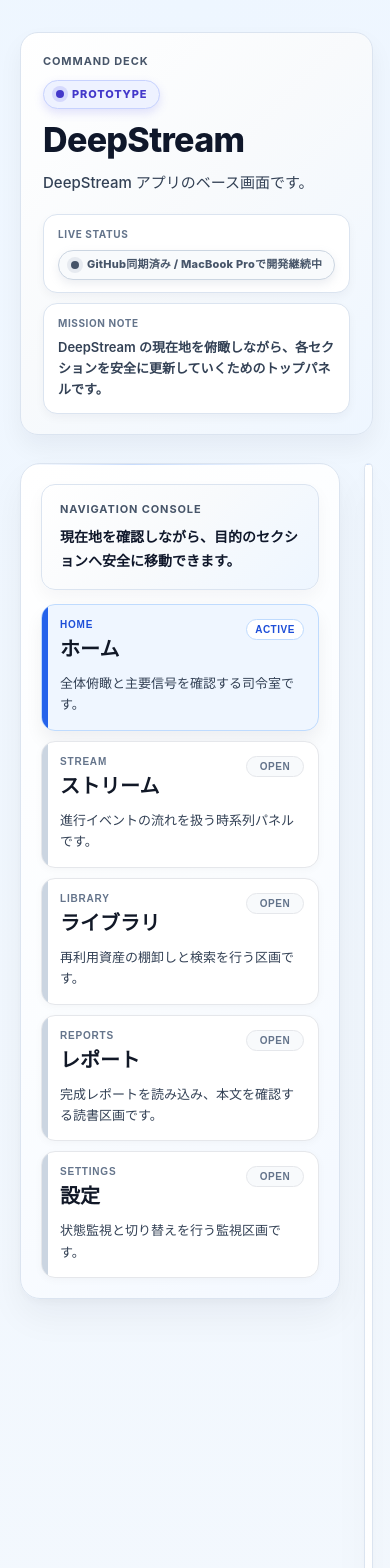
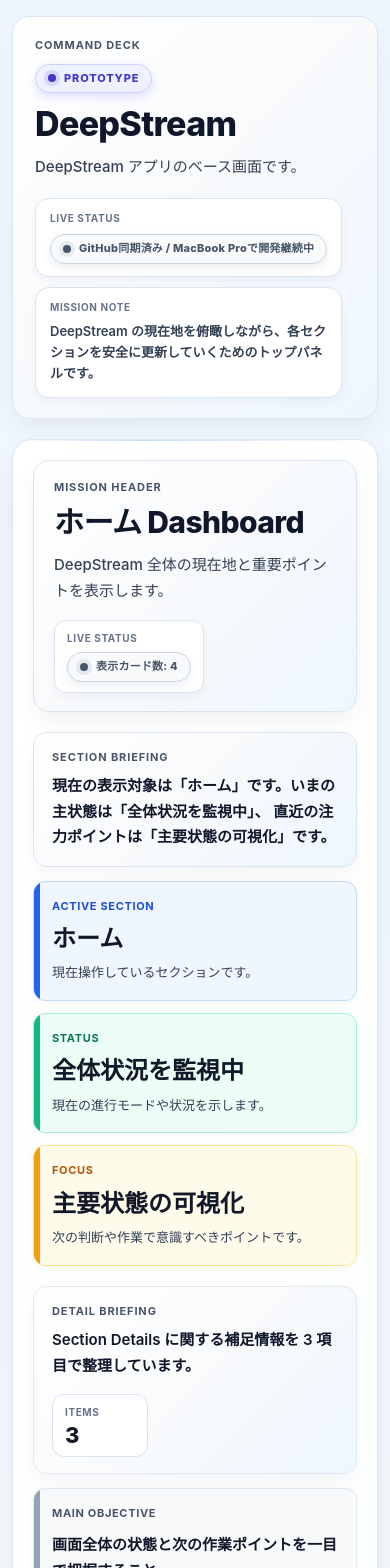
Before and after one commit to wwm001/deepstream, a React (Vite) app: page / in a window 390 px wide. Shown: the top 1568 px of the page. Built offline with nearby package versions, Linux system fonts and the light colour scheme.

Commit message:
Make app shell mobile-first and prioritize content

```diff
--- a/src/components/AppLayout.tsx
+++ b/src/components/AppLayout.tsx
@@ -1,4 +1,4 @@
-import type { ReactNode } from "react";
+import { useEffect, useState, type CSSProperties, type ReactNode } from "react";
 
 type AppLayoutProps = {
   header: ReactNode;
@@ -13,13 +13,62 @@
   content,
   footer,
 }: AppLayoutProps) {
+  const [viewportWidth, setViewportWidth] = useState<number>(() =>
+    typeof window === "undefined" ? 1280 : window.innerWidth
+  );
+
+  useEffect(() => {
+    if (typeof window === "undefined") {
+      return;
+    }
+
+    const handleResize = () => {
+      setViewportWidth(window.innerWidth);
+    };
+
+    handleResize();
+    window.addEventListener("resize", handleResize);
+
+    return () => {
+      window.removeEventListener("resize", handleResize);
+    };
+  }, []);
+
+  const isMobileLayout = viewportWidth < 980;
+  const isPhoneLayout = viewportWidth < 640;
+
+  const mainPadding = isPhoneLayout
+    ? "16px 12px 28px"
+    : isMobileLayout
+      ? "24px 16px 36px"
+      : "32px 20px 40px";
+
+  const outerGap = isPhoneLayout ? "16px" : isMobileLayout ? "20px" : "24px";
+  const shellGap = isPhoneLayout ? "16px" : isMobileLayout ? "20px" : "24px";
+
+  const sidebarWrapperStyle: CSSProperties = {
+    display: "grid",
+    gap: "16px",
+    position: isMobileLayout ? "static" : "sticky",
+    top: isMobileLayout ? undefined : "24px",
+    alignSelf: "start",
+    minWidth: 0,
+  };
+
+  const contentWrapperStyle: CSSProperties = {
+    display: "grid",
+    gap: isPhoneLayout ? "16px" : "20px",
+    minWidth: 0,
+  };
+
   return (
     <main
       style={{
         minHeight: "100vh",
-        padding: "32px 20px 40px",
+        padding: mainPadding,
         background:
           "radial-gradient(circle at top, #eef6ff 0%, #f8fafc 38%, #f8fafc 100%)",
+        boxSizing: "border-box",
       }}
     >
       <div
@@ -27,7 +76,7 @@
           maxWidth: "1360px",
           margin: "0 auto",
           display: "grid",
-          gap: "24px",
+          gap: outerGap,
         }}
       >
         {header}
@@ -35,32 +84,24 @@
         <div
           style={{
             display: "grid",
-            gridTemplateColumns: "minmax(280px, 320px) minmax(0, 1fr)",
-            gap: "24px",
+            gridTemplateColumns: isMobileLayout
+              ? "minmax(0, 1fr)"
+              : "minmax(280px, 320px) minmax(0, 1fr)",
+            gap: shellGap,
             alignItems: "start",
           }}
         >
-          <div
-            style={{
-              display: "grid",
-              gap: "16px",
-              position: "sticky",
-              top: "24px",
-              alignSelf: "start",
-            }}
-          >
-            {sidebar}
-          </div>
-
-          <div
-            style={{
-              display: "grid",
-              gap: "20px",
-              minWidth: 0,
-            }}
-          >
-            {content}
-          </div>
+          {isMobileLayout ? (
+            <>
+              <div style={contentWrapperStyle}>{content}</div>
+              <div style={sidebarWrapperStyle}>{sidebar}</div>
+            </>
+          ) : (
+            <>
+              <div style={sidebarWrapperStyle}>{sidebar}</div>
+              <div style={contentWrapperStyle}>{content}</div>
+            </>
+          )}
         </div>
 
         {footer}
```
